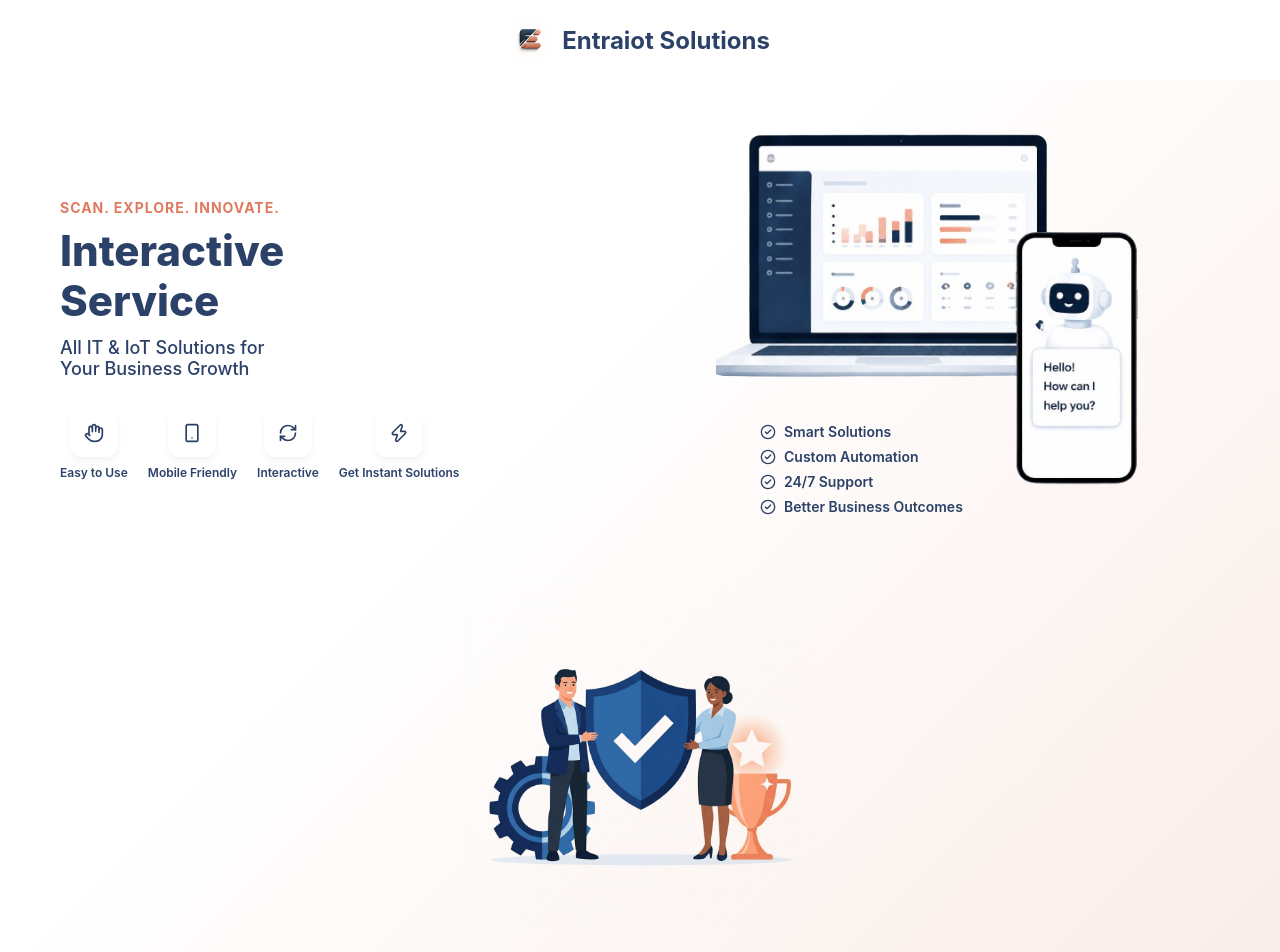
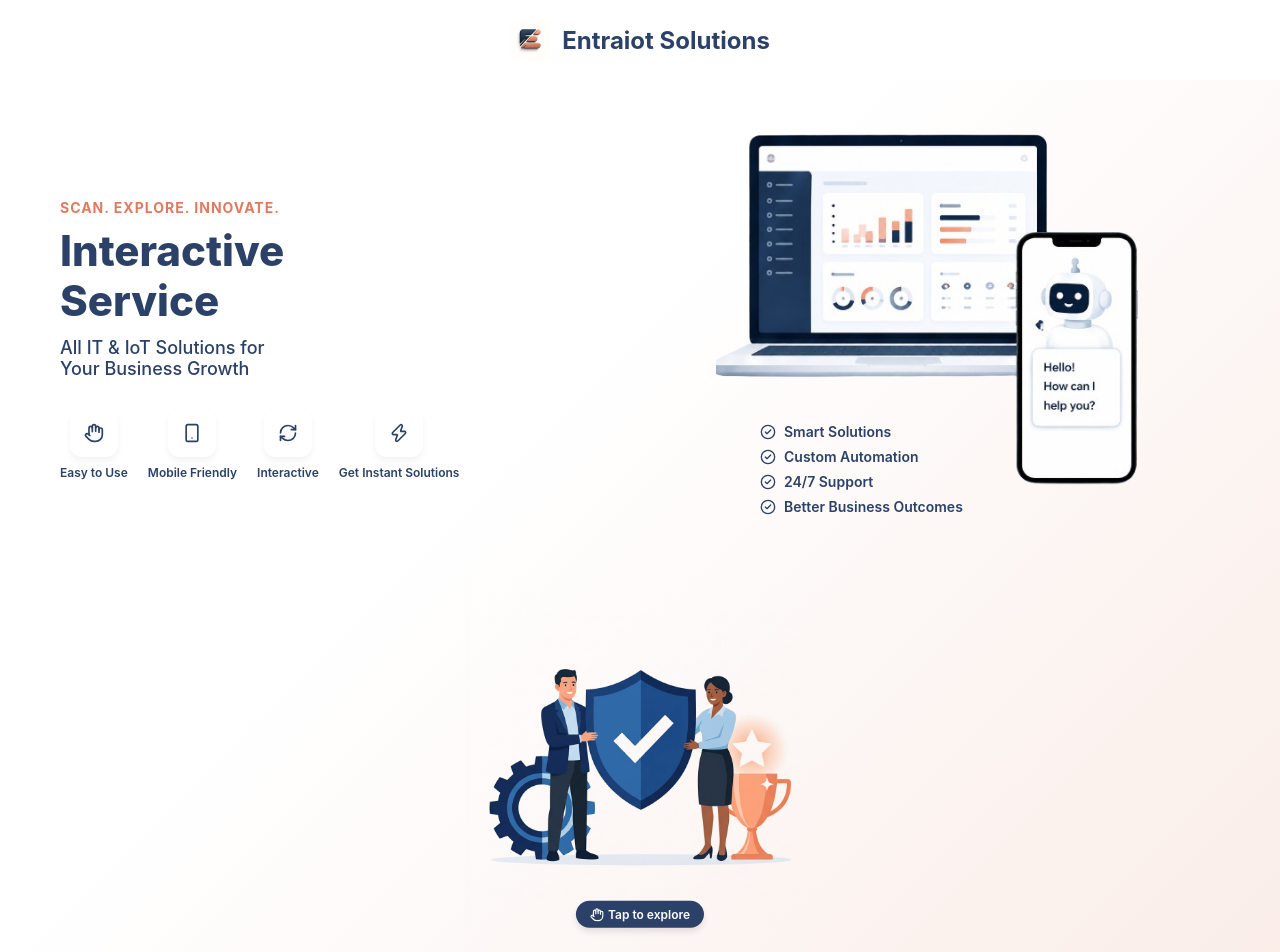
Before and after one commit to EntraBuilt-Test/Entraiot, a React (Vite) app: page / in a window 1280 px wide. Shown: the top 952 px of the page. Built offline with nearby package versions, Linux system fonts and the light colour scheme.

Commit message:
Add animated touch indication and pulse ring for the interactive hero center

```diff
--- a/src/views/Home.css
+++ b/src/views/Home.css
@@ -155,6 +155,35 @@ li { display: flex; align-items: center; gap: 8px; font-size: 12px; color: #4755
   pointer-events: none;
 }
 
+/* Touch Indicator Animations */
+@keyframes pulse-ring {
+  0% { transform: translate(-50%, -50%) scale(0.5); opacity: 0.8; }
+  100% { transform: translate(-50%, -50%) scale(1.5); opacity: 0; }
+}
+@keyframes bounce-hint {
+  0%, 100% { transform: translateX(-50%) translateY(0); }
+  50% { transform: translateX(-50%) translateY(-5px); }
+}
+.touch-pulse-ring {
+  position: absolute; top: 50%; left: 50%;
+  width: 150px; height: 150px;
+  background-color: rgba(224, 122, 95, 0.4);
+  border-radius: 50%;
+  animation: pulse-ring 2s infinite cubic-bezier(0.215, 0.61, 0.355, 1);
+  z-index: 0; pointer-events: none;
+}
+.tap-hint {
+  position: absolute; bottom: 0px; left: 50%;
+  background: #2b4168; color: white;
+  padding: 6px 14px; border-radius: 20px;
+  font-size: 12px; font-weight: 600;
+  animation: bounce-hint 2s infinite;
+  z-index: 10; pointer-events: none;
+  display: flex; align-items: center;
+  box-shadow: 0 4px 6px rgba(0,0,0,0.1);
+  white-space: nowrap;
+}
+
 /* Interactive Hero Buttons */
 .hero-interactive-btn {
   position: absolute;
--- a/src/views/Home.jsx
+++ b/src/views/Home.jsx
@@ -50,10 +50,18 @@ export default function Home() {
         </div>
 
         <div className="hero-center" style={{ position: 'relative', maxWidth: '350px', margin: '0 auto' }}>
+          {!showButtons && (
+            <>
+              <div className="touch-pulse-ring"></div>
+              <div className="tap-hint">
+                <Hand size={14} style={{ marginRight: '4px' }}/> Tap to explore
+              </div>
+            </>
+          )}
           <img
             src="/footer_illustration.png"
             alt="Hero Illustration"
-            style={{ width: '100%', maxWidth: '350px', objectFit: 'contain', mixBlendMode: 'multiply', cursor: 'pointer' }}
+            style={{ width: '100%', maxWidth: '350px', objectFit: 'contain', mixBlendMode: 'multiply', cursor: 'pointer', position: 'relative', zIndex: 1 }}
             onClick={() => setShowButtons(!showButtons)}
           />
           {showButtons && (
```
